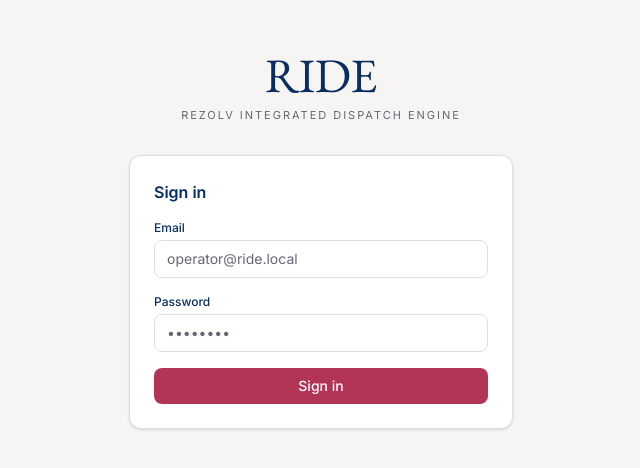
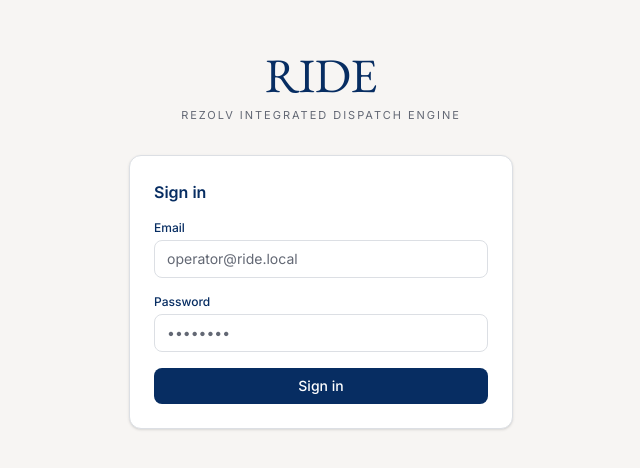
Before and after one commit to sirajgeelanics/rj-ride-front-end, a Next.js app: page /login in a window 1280 px wide. Shown: the part 160-628 px from the top of the page, without its empty margins (319-959 px from the left). Built offline with nearby package versions, Linux system fonts and the light colour scheme; no server answers; what openapi-fetch would draw is missing.

Commit message:
colors changed to blue

```diff
--- a/app/globals.css
+++ b/app/globals.css
@@ -14,8 +14,8 @@
   --color-ops-sidebar: #072D62;   /* deep slate rail    (hsl 220 13% 8%) */
   --color-ops-card: #FFFFFF;
   --color-ops-card2: #F1EEE9;     /* subtle warm panel */
-  --color-brand-blue: #B23457;    /* wine primary       (hsl 343 55% 45%) — name kept, value is FL8 wine */
-  --color-brand-wine: #B23457;
+  --color-brand-blue: #072D62;    /* wine primary       (hsl 343 55% 45%) — name kept, value is FL8 wine */
+  --color-brand-wine: #072D62;
   --color-brand-wine-hover: #962C4A;
   --color-accent-gold: #B39661;   /* muted gold accent  (hsl 39 35% 54%) */
   --color-success: #1F7A44;
```
